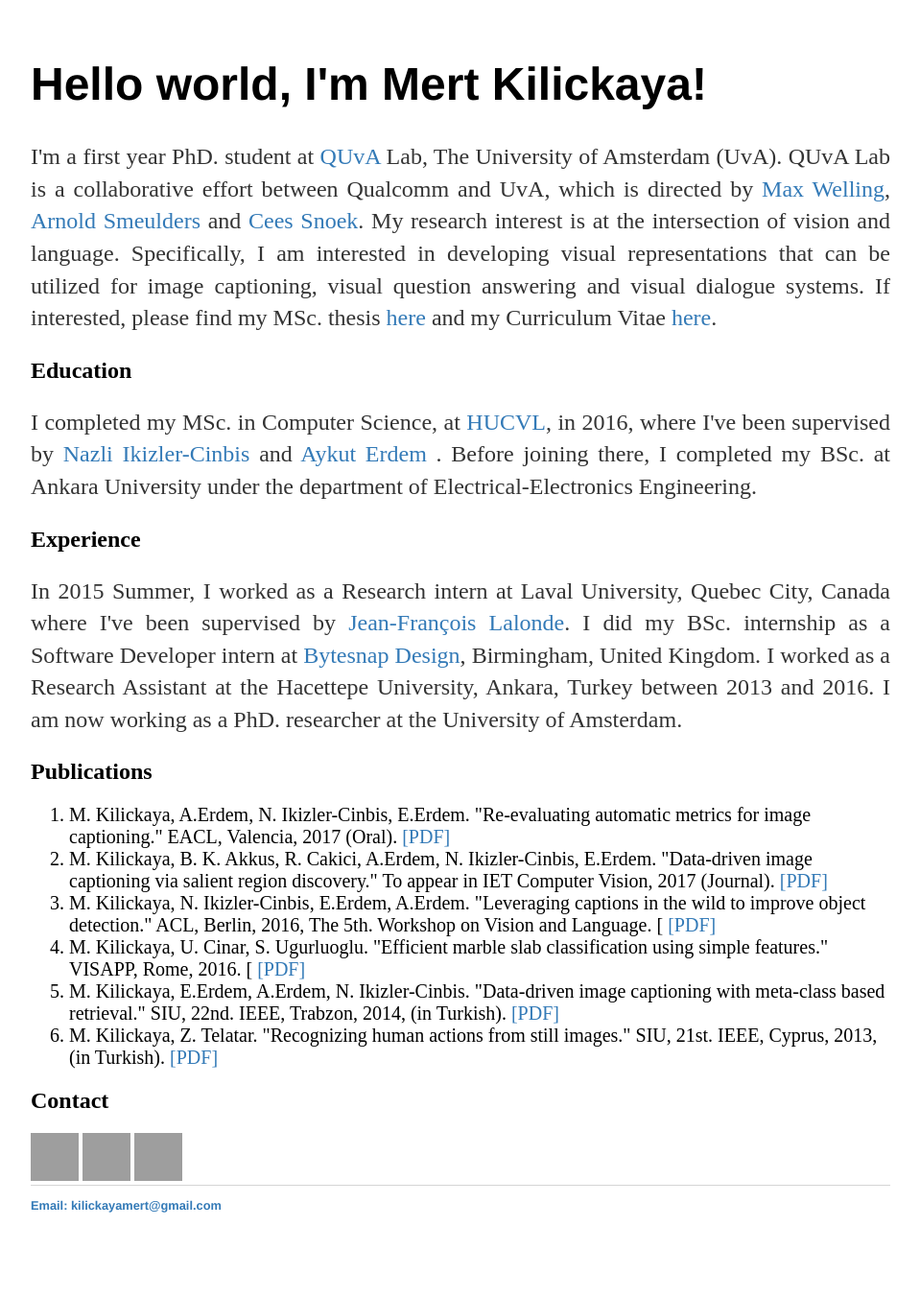
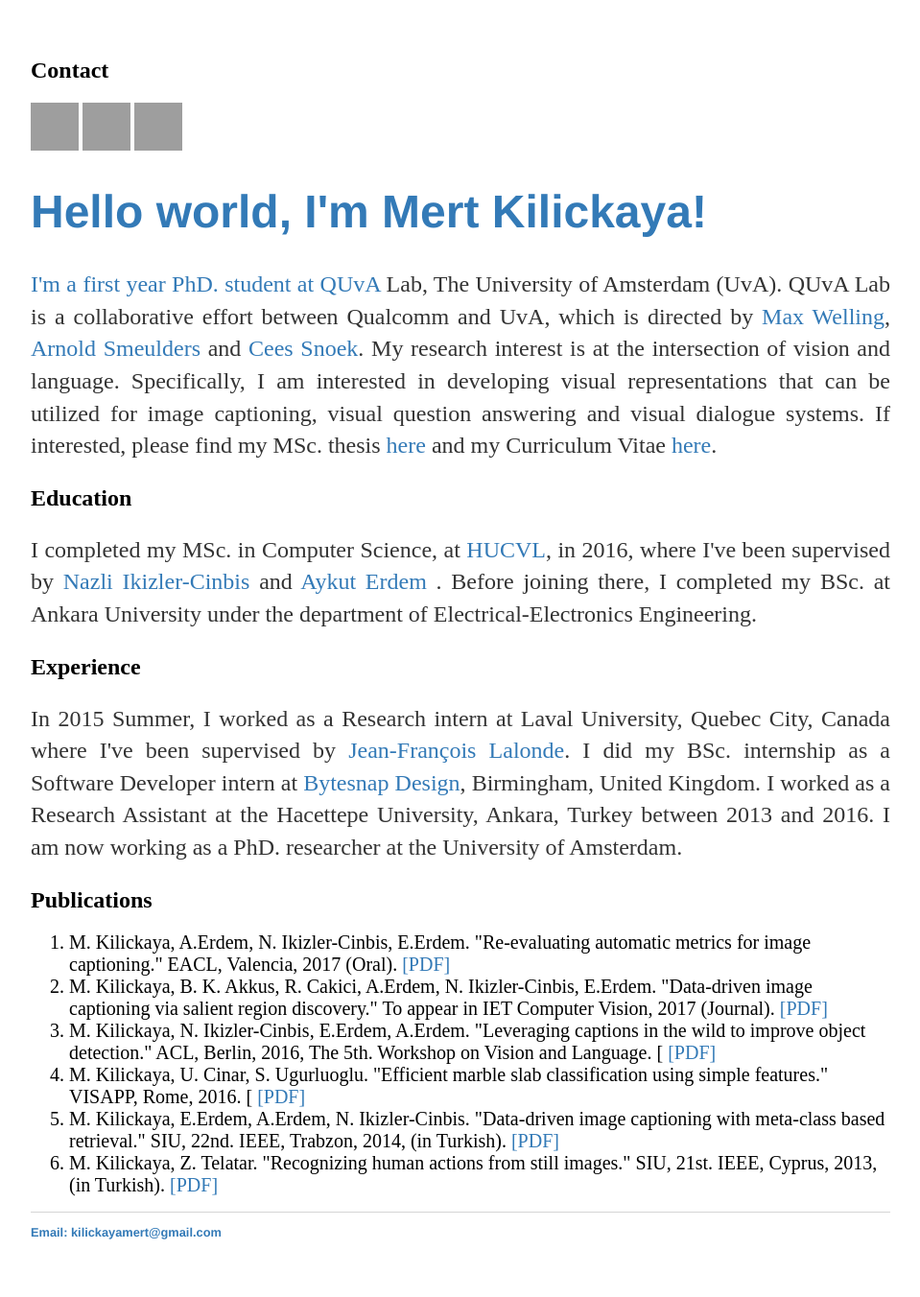
Before and after one commit to kilickaya/kilickaya.github.io, a Jekyll site: the page built from index.html, in a window 1280 px wide. Shown: the whole page at 96% size, without its empty margins (160-1119 px from the left). Built offline with Jekyll 4.4.1, drawn with Linux system fonts in a browser that asks for light colours; before the commit the page ends 1324 px from its top, so only the background shows below that; grey boxes are pictures that could not be loaded.

Commit message:
Update index.html

```diff
--- a/index.html
+++ b/index.html
@@ -3,6 +3,12 @@ layout: default
 title: Mert Kilickaya
 ---
 <div class="blurb">
+
+	 <h2> Contact </h2>
+            <a href="https://twitter.com/mertkilickaya_"> <img border="0" alt="twitter" src="https://upload.wikimedia.org/wikipedia/en/thumb/9/9f/Twitter_bird_logo_2012.svg/738px-Twitter_bird_logo_2012.svg.png" width="50" height="50">
+            <a href="https://scholar.google.nl/citations?user=50ZzaacAAAAJ&hl=en&oi=ao"> <img border="0" alt="scholar" src="http://www.public.asu.edu/~mdedeogl/images/gscholar.png" width="50" height="50">
+            <a href="facebook.com/swordrock"> <img border="0" alt="facebook" src="https://facebookbrand.com/wp-content/themes/fb-branding/prj-fb-branding/assets/images/fb-art.png" width="50" height="50">
+
 	<h1>Hello world, I'm Mert Kilickaya!</h1>
 	<p>I'm a first year PhD. student at <a href="https://ivi.fnwi.uva.nl/quva/">QUvA</a> Lab, The University of Amsterdam (UvA). QUvA Lab is a collaborative effort between Qualcomm and UvA, which is directed by <a href="https://staff.fnwi.uva.nl/m.welling/">Max Welling</a>, <a href="https://staff.fnwi.uva.nl/a.w.m.smeulders/">Arnold Smeulders</a> and <a href="http://www.ceessnoek.info/">Cees Snoek</a>. My research interest is at the intersection of vision and language. Specifically, I am interested in developing visual representations that can be utilized for image captioning, visual question answering and visual dialogue systems. If interested, please find my MSc. thesis <a href="https://www.dropbox.com/s/gmk6m51w5wgfk4w/main.pdf?dl=0">here</a> and my Curriculum Vitae <a href="https://www.dropbox.com/s/tki5ah9z7gx0vbl/CV%20M.%20Kilickaya.pdf?dl=0">here</a>. </a></p>
 
@@ -23,10 +29,6 @@ title: Mert Kilickaya
 	  <li style="font-size:20px">M. Kilickaya, Z. Telatar. "Recognizing human actions from still images." SIU, 21st. IEEE, Cyprus, 2013, (in Turkish). <a href="http://ieeexplore.ieee.org/abstract/document/6531181/?reload=true"> [PDF]</a></li>
 	</ol>
 
-        <h2> Contact </h2>
-            <a href="https://twitter.com/mertkilickaya_"> <img border="0" alt="twitter" src="https://upload.wikimedia.org/wikipedia/en/thumb/9/9f/Twitter_bird_logo_2012.svg/738px-Twitter_bird_logo_2012.svg.png" width="50" height="50">
-            <a href="https://scholar.google.nl/citations?user=50ZzaacAAAAJ&hl=en&oi=ao"> <img border="0" alt="scholar" src="http://www.public.asu.edu/~mdedeogl/images/gscholar.png" width="50" height="50">
-            <a href="facebook.com/swordrock"> <img border="0" alt="facebook" src="https://facebookbrand.com/wp-content/themes/fb-branding/prj-fb-branding/assets/images/fb-art.png" width="50" height="50">
 
 
 </div><!-- /.blurb -->
```
